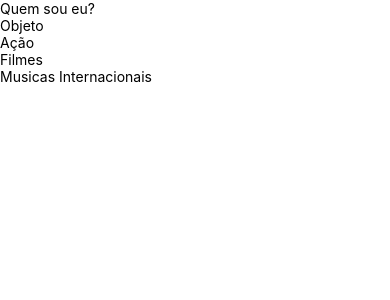
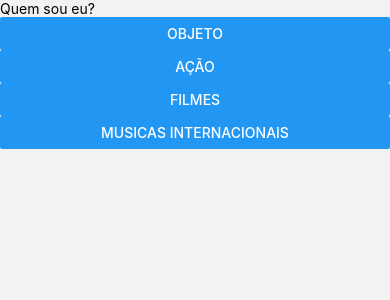
Before and after one commit to daviprios/what_am_i, a React Native app: screen /Home in a window 390 px wide. Shown: the top 300 px of the page. Built offline with nearby package versions, Linux system fonts and the light colour scheme.

Commit message:
Basic Game - no timer nor end screen
neither style

```diff
--- a/src/App.tsx
+++ b/src/App.tsx
@@ -1,28 +1,32 @@
 import React from 'react';
-import {ScrollView, Text, View} from 'react-native';
 
-import CategoryManager from './categoryManager';
-import Category from './category';
+import {NavigationContainer} from '@react-navigation/native';
+import {createNativeStackNavigator} from '@react-navigation/native-stack';
+
+import Home from './home';
+import Game from './game';
+
+interface StackParamList {
+  [key: string]: undefined | object;
+
+  Home: undefined;
+  Game: {categoryValues: Array<string>};
+}
+
+const Stack = createNativeStackNavigator();
 
 const App = () => {
-  const categoryManager = CategoryManager();
-  const categories = categoryManager.getAllCategories();
-  const categoriesName = [];
-
-  for (const [key] of Object.entries(categories)) {
-    categoriesName.push(key);
-  }
-
   return (
-    <View>
-      <Text>Quem sou eu?</Text>
-      <ScrollView>
-        {categoriesName.map(name => {
-          return <Category key={name} name={name} />;
-        })}
-      </ScrollView>
-    </View>
+    <NavigationContainer>
+      <Stack.Navigator
+        initialRouteName="Home"
+        screenOptions={{headerShown: false}}>
+        <Stack.Screen name="Home" component={Home} />
+        <Stack.Screen name="Game" component={Game} />
+      </Stack.Navigator>
+    </NavigationContainer>
   );
 };
 
 export default App;
+export type {StackParamList};
--- /dev/null
+++ b/src/card.tsx
@@ -0,0 +1,19 @@
+import React from 'react';
+import {Button, Text, View} from 'react-native';
+
+const Card = (props: {word: string; nextCard: Function}) => {
+  const {word, nextCard} = props;
+
+  return (
+    <View>
+      <Text>{word}</Text>
+      <Button title="Correct" onPress={() => nextCard(true)} />
+      <Button title="Pass" onPress={() => nextCard(false, true)} />
+      <Button title="Wrong" onPress={() => nextCard(false)} />
+    </View>
+  );
+};
+
+export default Card;
+
+//const styles = StyleSheet.create({})
--- a/src/categories.json
+++ b/src/categories.json
@@ -8,7 +8,7 @@
     "Jogar", "Lamber", "Deitar", "Ouvir", "Ler", "Olhar",
     "Viver", "Respirar", "Gritar", "Nadar", "Voar", "Dançar",
     "Digitar", "Escrever", "Apagar", "Regar", "Pegar", "Soltar",
-    "Usar", "Cobrir", "Fazer", "Beber", "Comer", "Beijar", "Abraçar",
+    "Usar", "Cobrir", "Fazer", "Beber", "Beijar", "Abraçar",
     "Sorrir", "Chorar", "Abrir", "Fechar", "Montar", "Folhear", "Piscar",
     "Mexer", "Tremer", "Trabalhar", "Escovar", "Vestir", "Hidratar", "Nutrir",
     "Reconstruir", "Construir", "Destruir"
--- a/src/category.tsx
+++ b/src/category.tsx
@@ -1,12 +1,34 @@
 import React from 'react';
-import {Text, View} from 'react-native';
+
+import {useNavigation} from '@react-navigation/core';
+import {StackNavigationProp} from '@react-navigation/stack';
+import {Button, View} from 'react-native';
+
+import {StackParamList} from './App';
+import CategoryManager from './categoryManager';
+
+type CategoryButtonProp = StackNavigationProp<StackParamList, 'Home'>;
 
 const Category = (props: {name: string}) => {
   const {name} = props;
 
+  const navigation = useNavigation<CategoryButtonProp>();
+
+  const categoryManager = CategoryManager();
+  const categoryValues = categoryManager.getCategory(name);
+
   return (
     <View>
-      <Text>{name}</Text>
+      <Button
+        title={name}
+        onPress={() =>
+          navigation.navigate({
+            name: 'Game',
+            params: {categoryValues},
+            merge: true,
+          })
+        }
+      />
     </View>
   );
 };
--- a/src/categoryManager.tsx
+++ b/src/categoryManager.tsx
@@ -22,3 +22,4 @@ const CategoryManager = () => {
 };
 
 export default CategoryManager;
+export type {Categories};
--- /dev/null
+++ b/src/game.tsx
@@ -0,0 +1,59 @@
+import React, {useEffect, useState} from 'react';
+
+import {RouteProp, useRoute} from '@react-navigation/core';
+import {Text, View} from 'react-native';
+
+import {StackParamList} from './App';
+import Card from './card';
+
+type GameParamList = RouteProp<StackParamList, 'Game'>;
+
+const Game = () => {
+  const route = useRoute<GameParamList>();
+  const categoryValuesOrganized = [...new Set(route.params.categoryValues)];
+
+  const [currentWord, setCurrentWord] = useState('');
+
+  const [correctScore, setCorrectScore] = useState(0);
+  const [wrongScore, setWrongScore] = useState(0);
+  const [passScore, setPassScore] = useState(0);
+
+  useEffect(() => {
+    setCurrentWord(
+      categoryValuesOrganized[
+        Math.floor(Math.random() * categoryValuesOrganized.length)
+      ],
+    );
+    // eslint-disable-next-line react-hooks/exhaustive-deps
+  }, []);
+
+  const nextCard = (correctResponse: boolean, pass?: boolean) => {
+    if (pass) {
+      setPassScore(passScore + 1);
+    } else if (correctResponse) {
+      setCorrectScore(correctScore + 1);
+    } else {
+      setWrongScore(wrongScore + 1);
+    }
+    setCurrentWord(
+      categoryValuesOrganized[
+        Math.floor(Math.random() * categoryValuesOrganized.length)
+      ],
+    );
+  };
+
+  return (
+    <View>
+      <Text>
+        <Card word={currentWord} nextCard={nextCard} />
+        {correctScore}
+        {passScore}
+        {wrongScore}
+      </Text>
+    </View>
+  );
+};
+
+export default Game;
+
+//const styles = StyleSheet.create({});
--- /dev/null
+++ b/src/home.tsx
@@ -0,0 +1,30 @@
+import React from 'react';
+import {ScrollView, Text, View} from 'react-native';
+
+import CategoryManager from './categoryManager';
+import Category from './category';
+
+const Home = () => {
+  const categoryManager = CategoryManager();
+  const categories = categoryManager.getAllCategories();
+  const categoriesName = [];
+
+  for (const [key] of Object.entries(categories)) {
+    categoriesName.push(key);
+  }
+
+  return (
+    <View>
+      <Text>Quem sou eu?</Text>
+      <ScrollView>
+        {categoriesName.map(name => {
+          return <Category key={name} name={name} />;
+        })}
+      </ScrollView>
+    </View>
+  );
+};
+
+//const styles = StyleSheet.create({});
+
+export default Home;
```
Also changed, not shown: package.json (+6 -1 lines), 2 other files (tests, documents, lock files or other folders).
